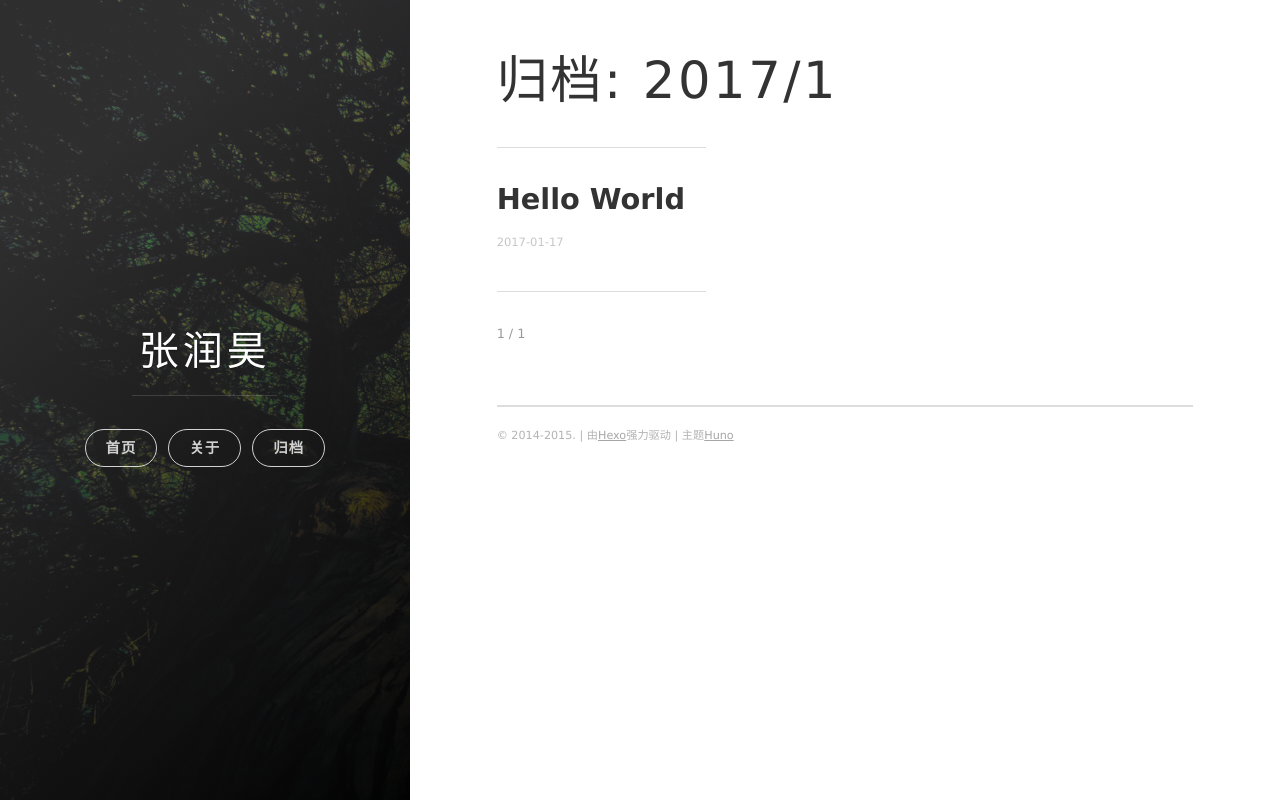
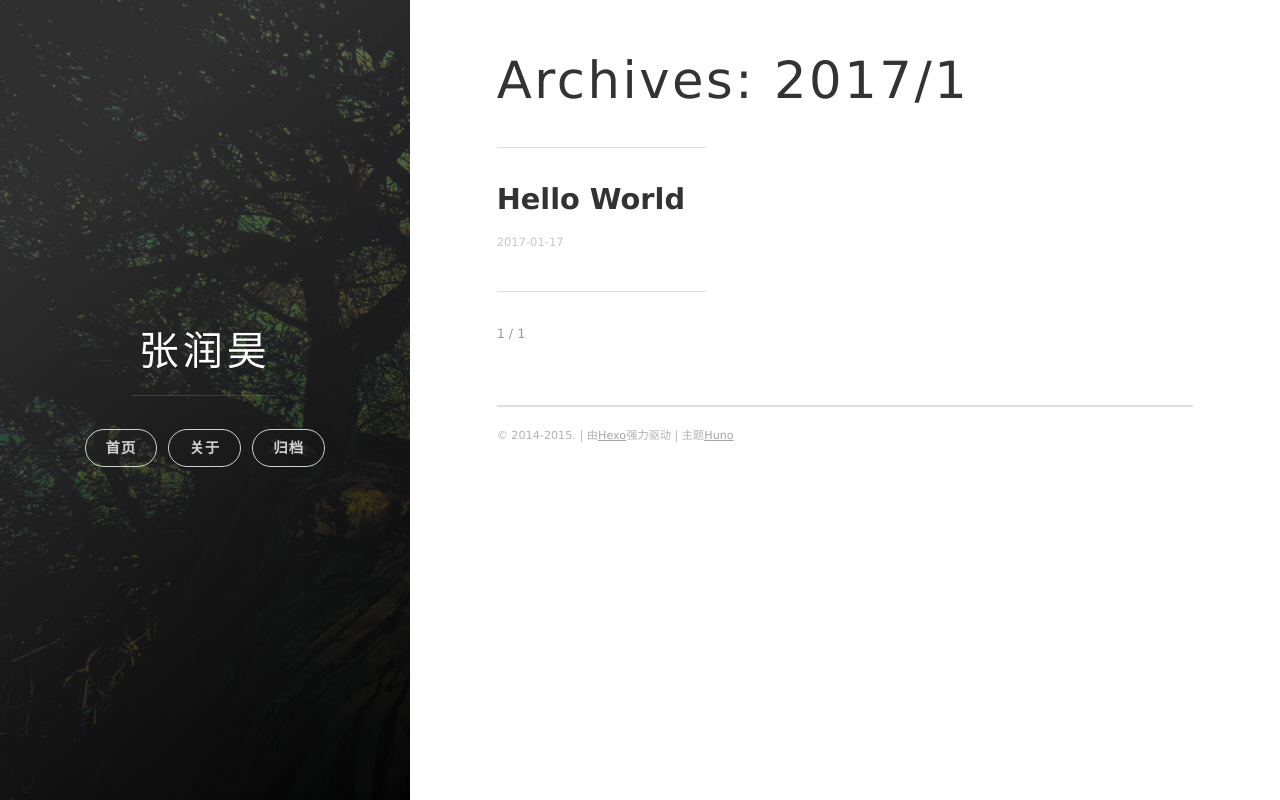
Before and after one commit to JingLiii/JingLiii.github.io, a plain HTML site: page archives/2017/01/index.html in a window 1280 px wide. Drawn offline with nearby package versions, Linux system fonts and the light colour scheme; some packages are replaced by stand-ins of ours.

Commit message:
Site updated: 2017-01-17 16:32:25

```diff
--- a/archives/2017/01/index.html
+++ b/archives/2017/01/index.html
@@ -7,7 +7,7 @@
 
 
     <title>
-      归档: 2017/1
+      Archives: 2017/1
     </title>
 
     <meta name="viewport" content="width=device-width, initial-scale=1, maximum-scale=1, user-scalable=no">
@@ -17,11 +17,11 @@
 
 
     <meta property="og:type" content="website">
-<meta property="og:title" content="归档: 2017/1">
+<meta property="og:title" content="Archives: 2017/1">
 <meta property="og:url" content="http://yoursite.com/archives/2017/01/index.html">
 <meta property="og:site_name" content="张润昊">
 <meta name="twitter:card" content="summary">
-<meta name="twitter:title" content="归档: 2017/1">
+<meta name="twitter:title" content="Archives: 2017/1">
 
 
 
@@ -142,7 +142,7 @@
 
 
 
-  <h1 class="archive-title">归档: 2017/1</h1>
+  <h1 class="archive-title">Archives: 2017/1</h1>
   <hr class="post-list__divider" />
 
 
```
Also changed, not shown: archives/2017/index.html (+4 -4 lines), archives/index.html (+3 -3 lines).
